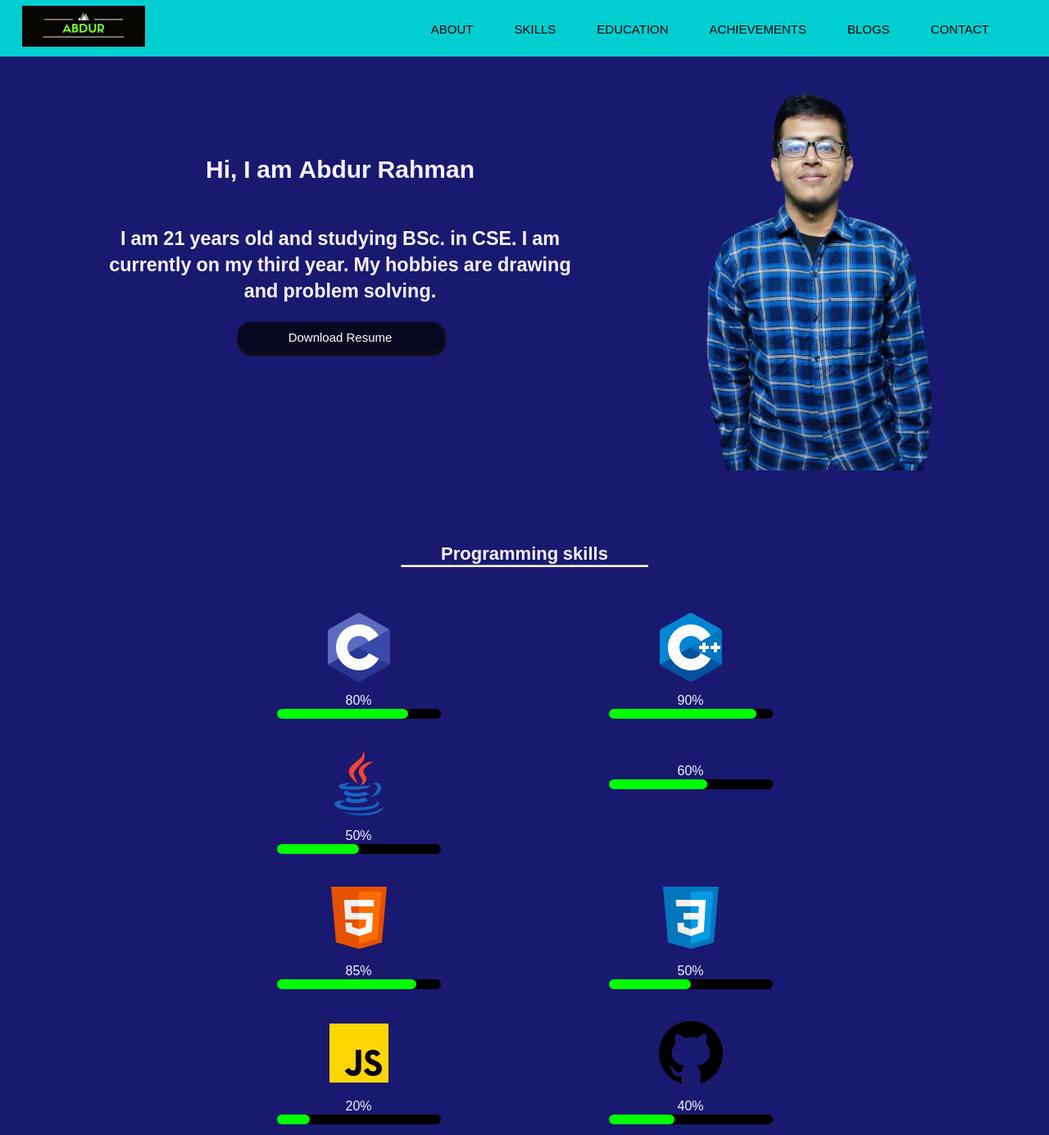
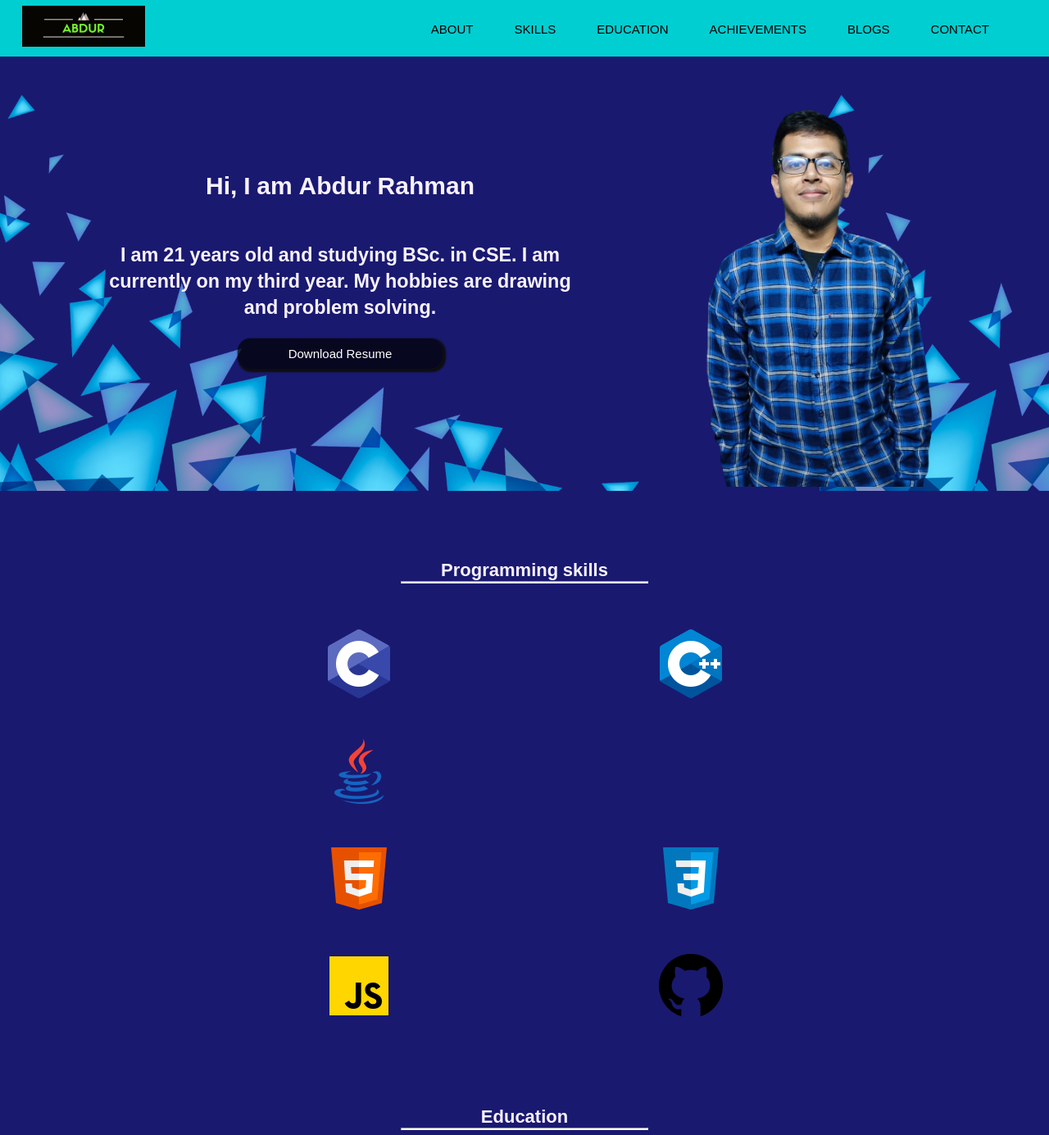
Before and after one commit to Abdur65/Portfolio-1, a plain HTML site: page index.html in a window 1280 px wide. Shown: the top 1385 px of the page at 82% size. Drawn offline with nearby package versions, Linux system fonts and the light colour scheme; a web font is replaced by a local one.

Commit message:
final edit

```diff
--- a/index.html
+++ b/index.html
@@ -54,75 +54,75 @@
     <section class="skills">
         <div class="skill-items">
             <img src="icons8-c-96.png" alt="">
-            <figcaption>
+            <!-- <figcaption>
                 <div>80%</div>
                 <div class="progress">
                     <span class="cprogbar"></span>
                 </div>
-            </figcaption>
+            </figcaption> -->
         </div>
         <div class="skill-items">
             <img src="icons8-c++-96.png" alt="">
-            <figcaption>
+            <!-- <figcaption>
                 <div>90%</div>
                 <div class="progress">
                     <span class="cppprogbar"></span>
                 </div>
-            </figcaption>
+            </figcaption> -->
         </div>
         <div class="skill-items">
             <img src="icons8-java-96.png" alt="">
-            <figcaption>
+            <!-- <figcaption>
                 <div>50%</div>
                 <div class="progress">
                     <span class="javaprogbar"></span>
                 </div>
-            </figcaption>
+            </figcaption> -->
         </div>
         <div class="skill-items">
             <img src="icons8-sql-96.png" alt="">
-            <figcaption>
+            <!-- <figcaption>
                 <div>60%</div>
                 <div class="progress">
                     <span class="sqlprogbar"></span>
                 </div>
-            </figcaption>
+            </figcaption> -->
         </div>
         <div class="skill-items">
             <img src="icons8-html-96.png" alt="">
-            <figcaption>
+            <!-- <figcaption>
                 <div>85%</div>
                 <div class="progress">
                     <span class="htmlprogbar"></span>
                 </div>
-            </figcaption>
+            </figcaption> -->
         </div>
         <div class="skill-items">
             <img src="icons8-css-96.png" alt="">
-            <figcaption>
+            <!-- <figcaption>
                 <div>50%</div>
                 <div class="progress">
                     <span class="cssprogbar"></span>
                 </div>
-            </figcaption>
+            </figcaption> -->
         </div>
         <div class="skill-items">
             <img src="icons8-javascript-96.png" alt="">
-            <figcaption>
+            <!-- <figcaption>
                 <div>20%</div>
                 <div class="progress">
                     <span class="jsprogbar"></span>
                 </div>
-            </figcaption>
+            </figcaption> -->
         </div>
         <div class="skill-items">
             <img src="icons8-github-96.png" alt="">
-            <figcaption>
+            <!-- <figcaption>
                 <div>40%</div>
                 <div class="progress">
                     <span class="gitprogbar"></span>
                 </div>
-            </figcaption>
+            </figcaption> -->
         </div>
         <!-- <div class="skill-items"><img src="/Images/icons8-git-96.png" alt=""></div> -->
     </section>
@@ -193,13 +193,13 @@
             </a>
         </div>
         <div class="blog-2">
-            <img src="blogpic5.png" alt="" class="blogppicture2">
+            <img src="blogpic4.jpg" alt="" class="blogppicture2">
             <div class="imgoverlay">
                 <h4 class="imghead">Coming Soon!</h4>
             </div>
         </div>
         <div class="blog-3">
-            <img src="blogpic5.png" alt="" class="blogppicture2">
+            <img src="blogpic4.jpg" alt="" class="blogppicture2">
             <div class="imgoverlay">
                 <h4 class="imghead">Coming Soon!</h4>
             </div>
--- a/style.css
+++ b/style.css
@@ -81,9 +81,11 @@ h1{
 }
 /* Intro */
 #intro{
-    margin-top: 20px;
+    margin-top: 40px;
     display: flex;
     justify-content: space-evenly;
+    background-image: url(blogpic5.png);
+    background-size: 1000px;
 }
 .about{
     text-align: center;
```
Also changed, not shown: blogpic3.png (added), blogpic4.jpg (added).
